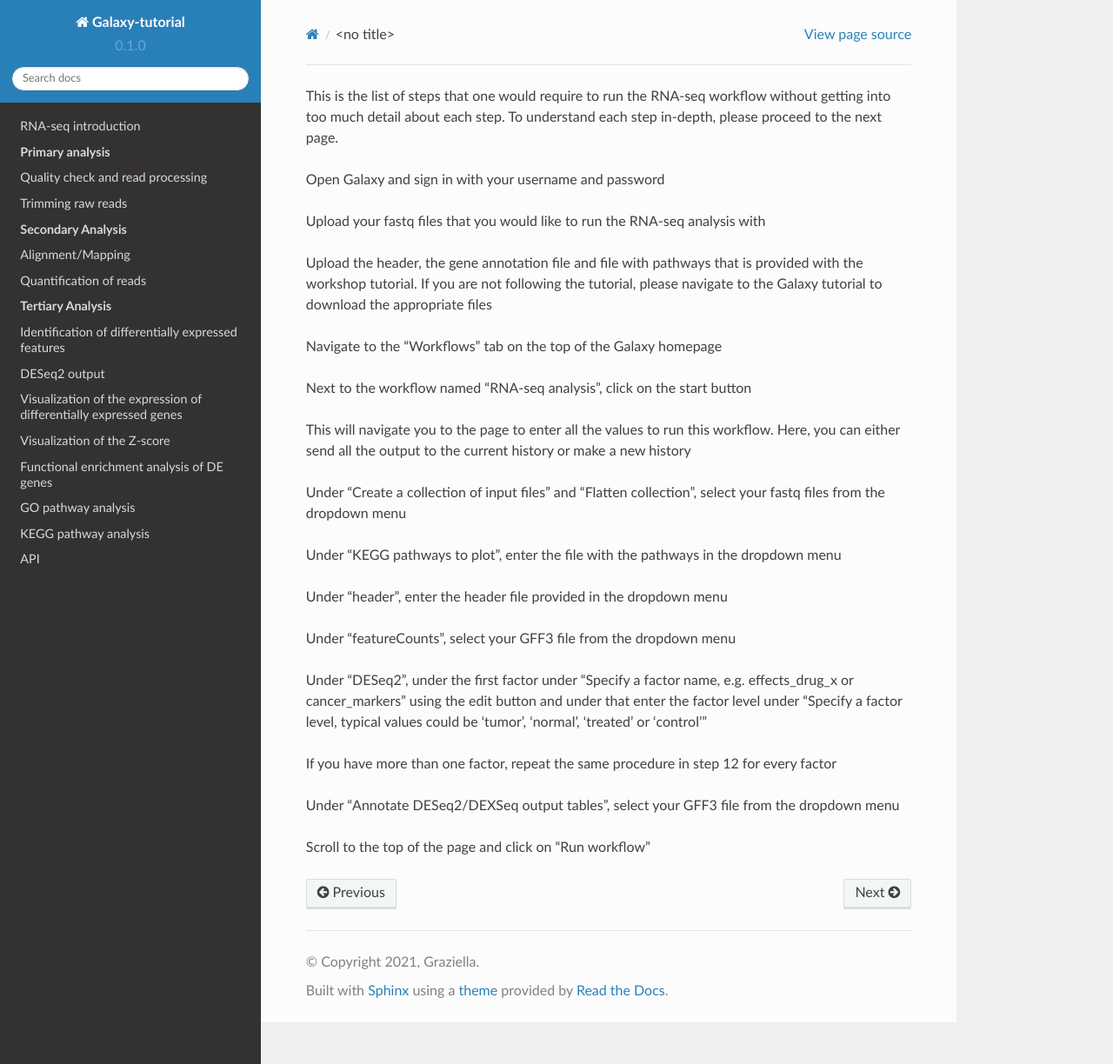
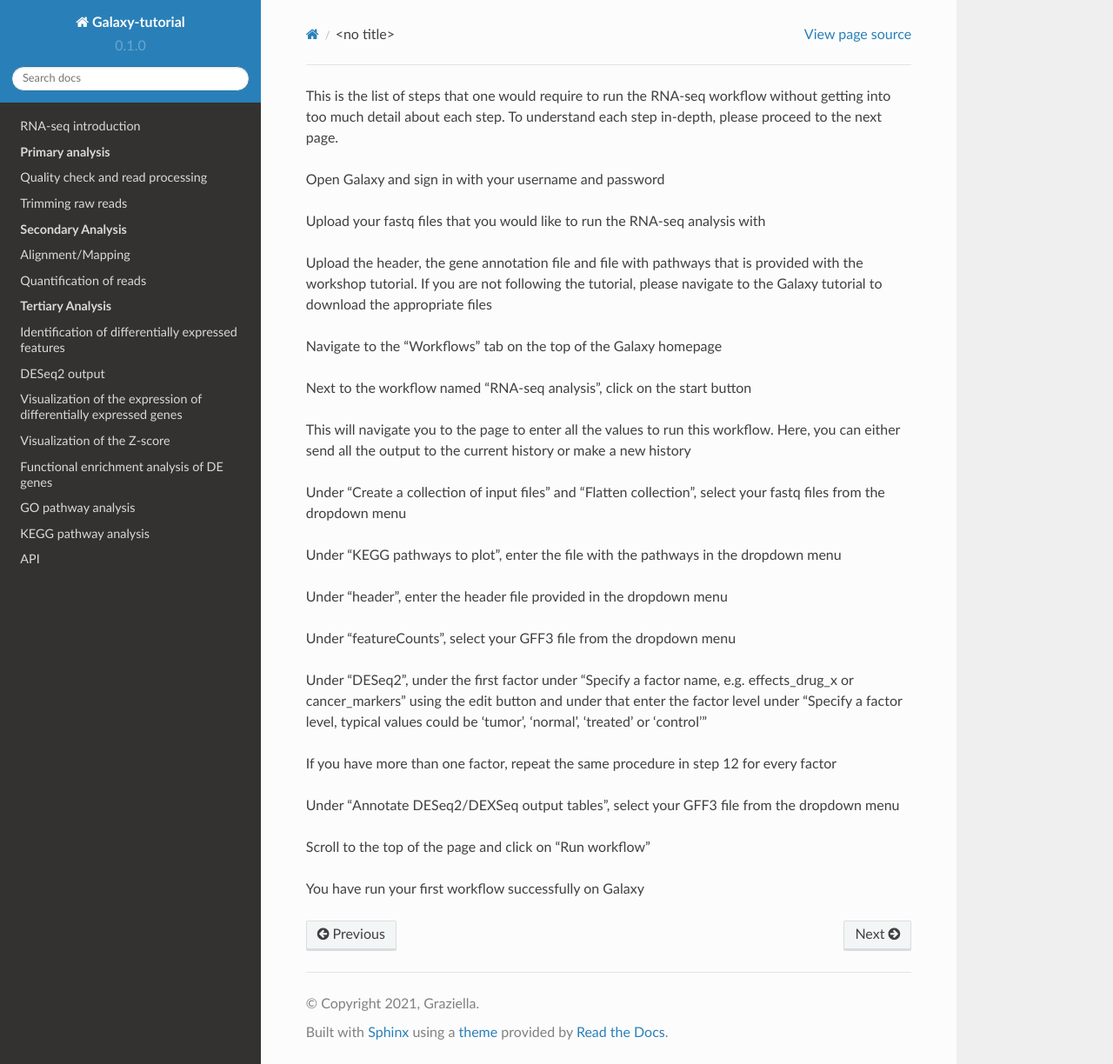
Before and after one commit to CedarsDSN/Galaxy_tutorial, a Sphinx documentation site: the page built from docs/source/Quick-start.rst, in a window 1280 px wide and 1224 px high. Shown: the whole window at 87% size. Built offline with Sphinx 7.4.7 and the Read the Docs theme 2.0.0, drawn with Linux system fonts in a browser that asks for light colours; pages that are not in the unit, such as notebooks, are missing from menus.

Commit message:
Update Quick-start.rst

```diff
--- a/docs/source/Quick-start.rst
+++ b/docs/source/Quick-start.rst
@@ -14,3 +14,4 @@ This is the list of steps that one would require to run the RNA-seq workflow wit
 12. If you have more than one factor, repeat the same procedure in step 12 for every factor
 13. Under "Annotate DESeq2/DEXSeq output tables", select your GFF3 file from the dropdown menu
 14. Scroll to the top of the page and click on "Run workflow"
+15. You have run your first workflow successfully on Galaxy
```
